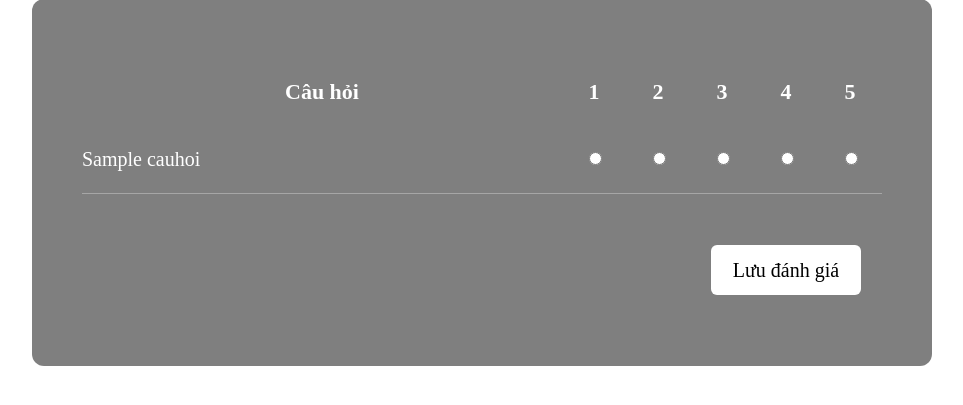
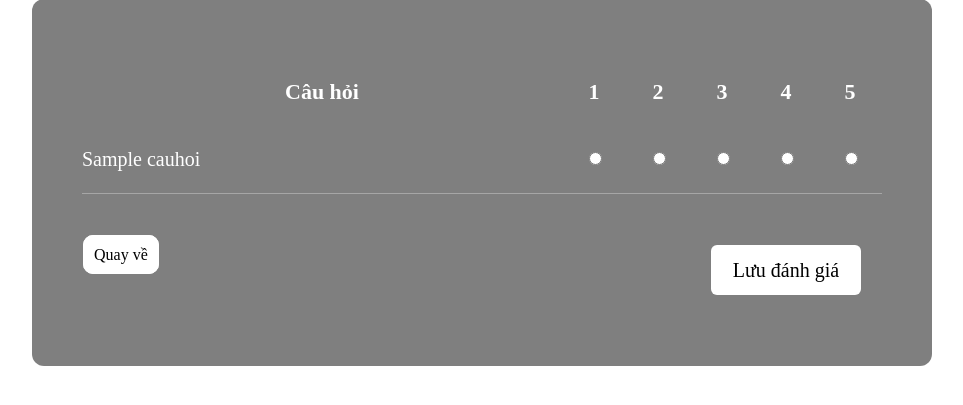
Before and after one commit to LacNac/Dang-gia, a Flask app: template Đánh giá giảng viên/Templates/danhgia.html in a window 1280 px wide. Shown: the part 113-518 px from the top of the page, without its empty margins (158-1121 px from the left). Run offline with Flask 3, Linux system fonts and the light colour scheme; the template is opened without the code that fills it: most values are stand-ins (such as "Sample title", 1, 10 or a date in 2020).

Commit message:
Add return link to danhgia.html

```diff
--- a/Đánh giá giảng viên/Templates/danhgia.html
+++ b/Đánh giá giảng viên/Templates/danhgia.html
@@ -66,7 +66,8 @@
 
 <tfoot class="dg-submit">
 <tr>
-<td colspan="6">
+       <td><a href="/list_sb" class="returnn">Quay về</a></td>
+<td colspan="5">
 <input type="submit" value="Lưu đánh giá">
 </td>
 </tr>
```
